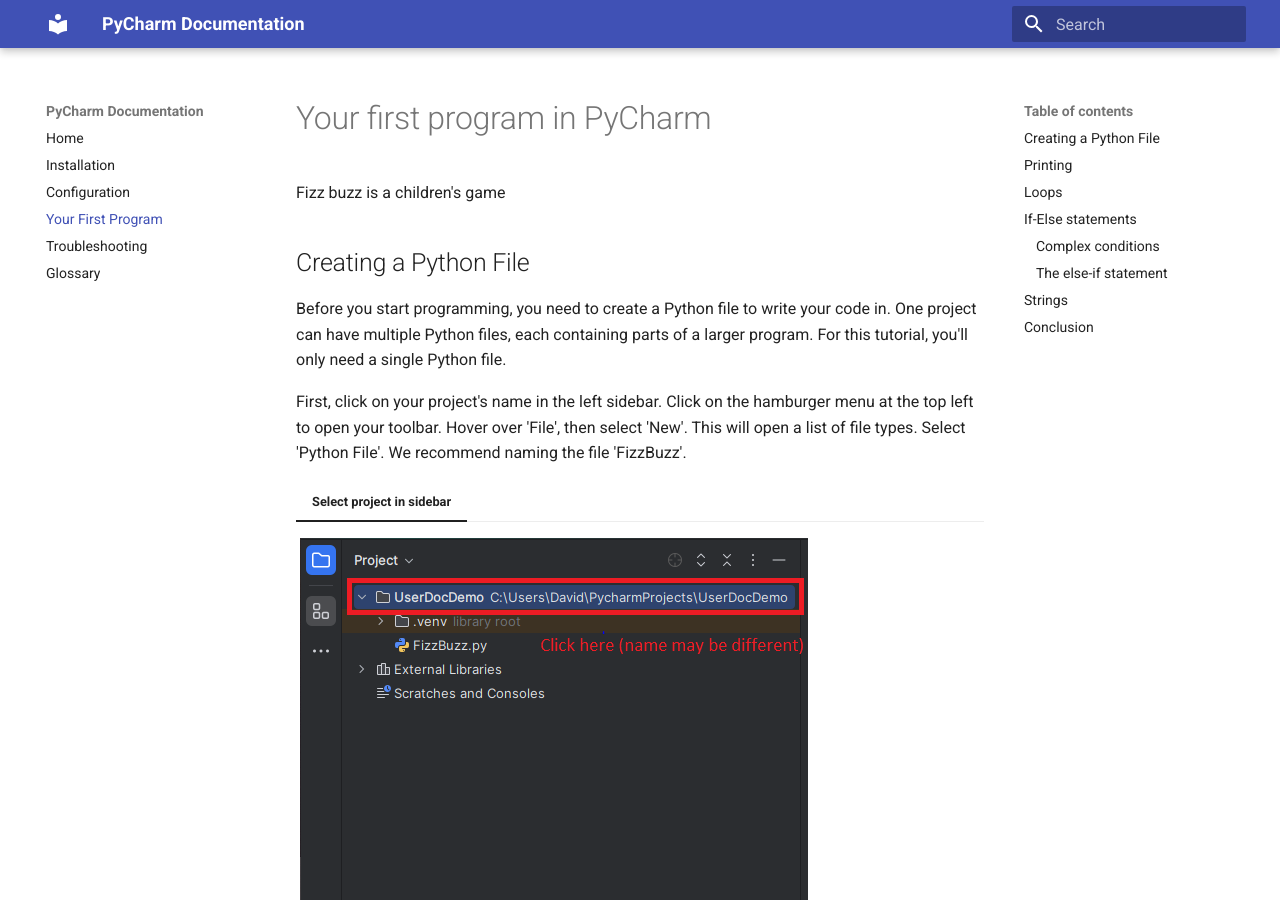
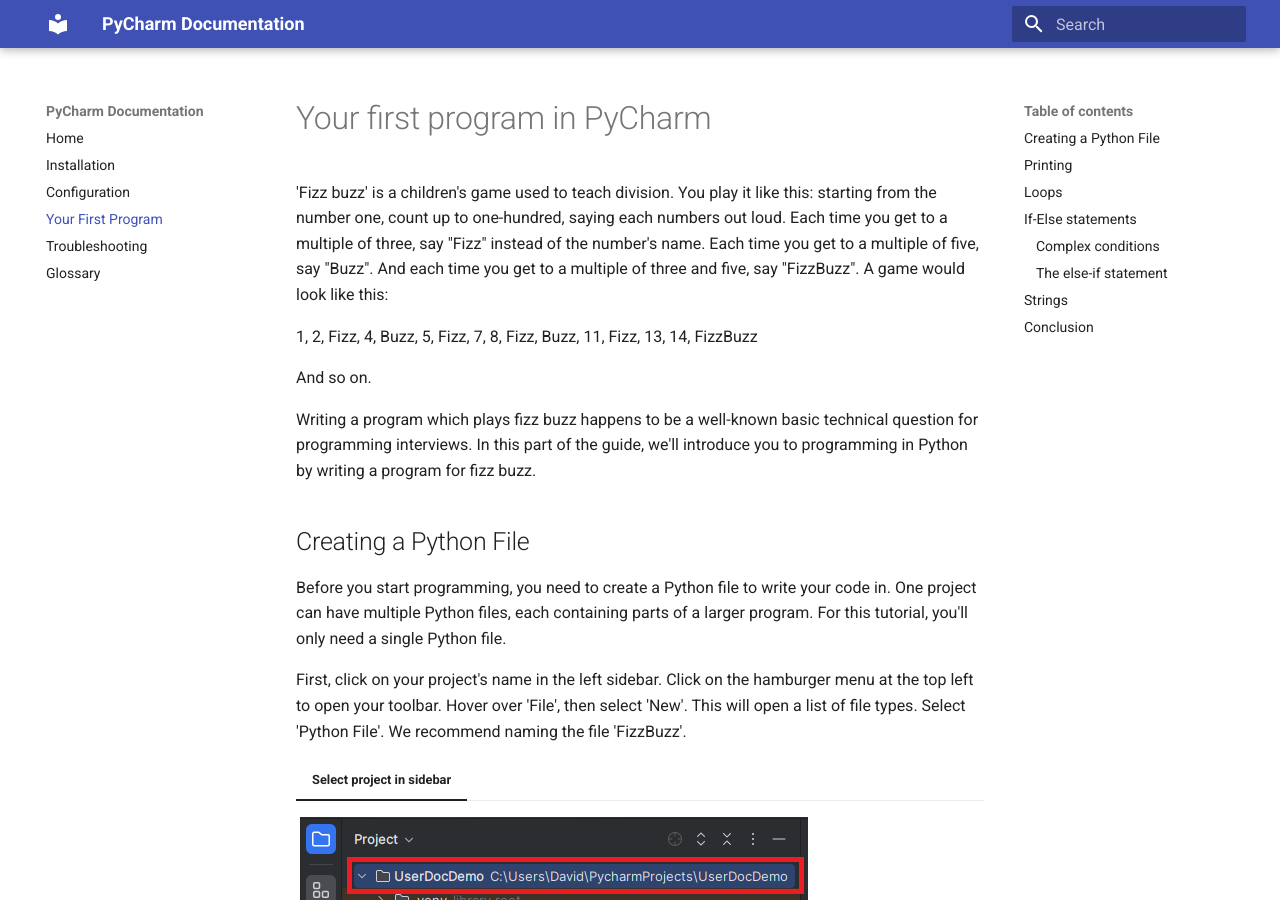
Before and after one commit to MicrowaveLinkAntenna/PyCharm-Documentation, an MkDocs documentation site: the page built from docs/first_program.md, in a window 1280 px wide and 900 px high. Built offline with MkDocs 1.6.1 and Material for MkDocs 9.7.7, drawn with Linux system fonts in a browser that asks for light colours.

Commit message:
Add introduction

```diff
--- a/docs/first_program.md
+++ b/docs/first_program.md
@@ -1,6 +1,12 @@
 # Your first program in PyCharm
 
-Fizz buzz is a children's game
+'Fizz buzz' is a children's game used to teach division. You play it like this: starting from the number one, count up to one-hundred, saying each numbers out loud. Each time you get to a multiple of three, say "Fizz" instead of the number's name. Each time you get to a multiple of five, say "Buzz". And each time you get to a multiple of three and five, say "FizzBuzz". A game would look like this:
+
+1, 2, Fizz, 4, Buzz, 5, Fizz, 7, 8, Fizz, Buzz, 11, Fizz, 13, 14, FizzBuzz
+
+And so on.
+
+Writing a program which plays fizz buzz happens to be a well-known basic technical question for programming interviews. In this part of the guide, we'll introduce you to programming in Python by writing a program for fizz buzz.
 
 ## Creating a Python File
 
```
